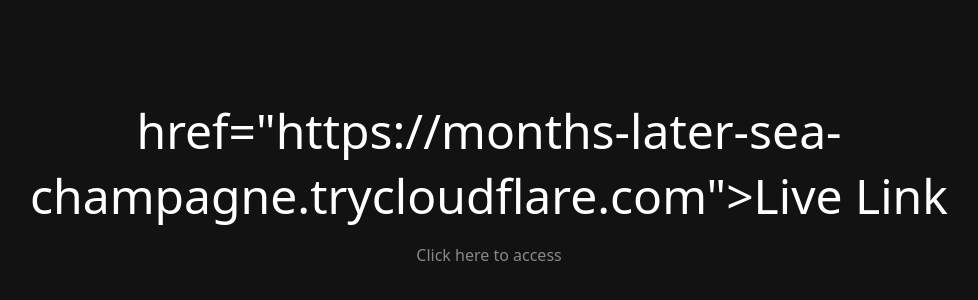
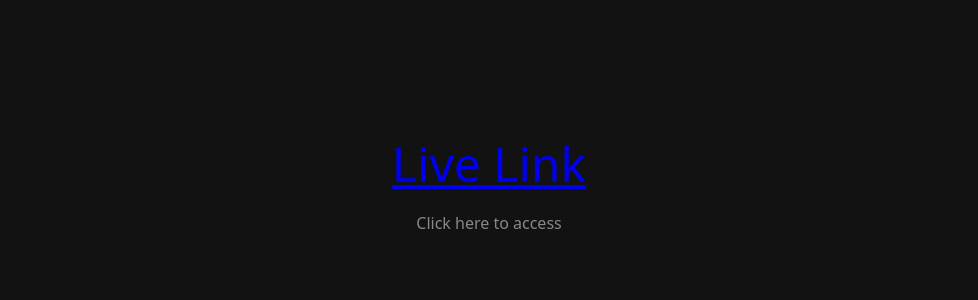
Before and after one commit to mdnafisfuad/placeholder, a plain HTML site: page index.html in a window 1280 px wide. Shown: the part 226-526 px from the top of the page, without its empty margins (151-1129 px from the left). Drawn offline with Linux system fonts and the light colour scheme.

Commit message:
Update index.html

```diff
--- a/index.html
+++ b/index.html
@@ -36,7 +36,7 @@
 </head>
 <body>
     <div>
-        <h1><a>href="https://months-later-sea-champagne.trycloudflare.com"></a>Live Link</h1>
+        <h1><a href="https://months-later-sea-champagne.trycloudflare.com">Live Link</a></h1>
         <p>Click here to access</p>
     </div>
 </body>
```
